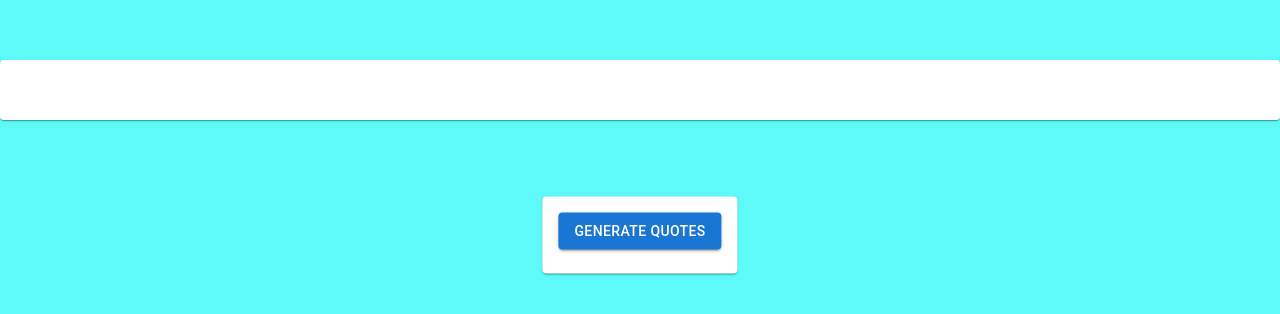
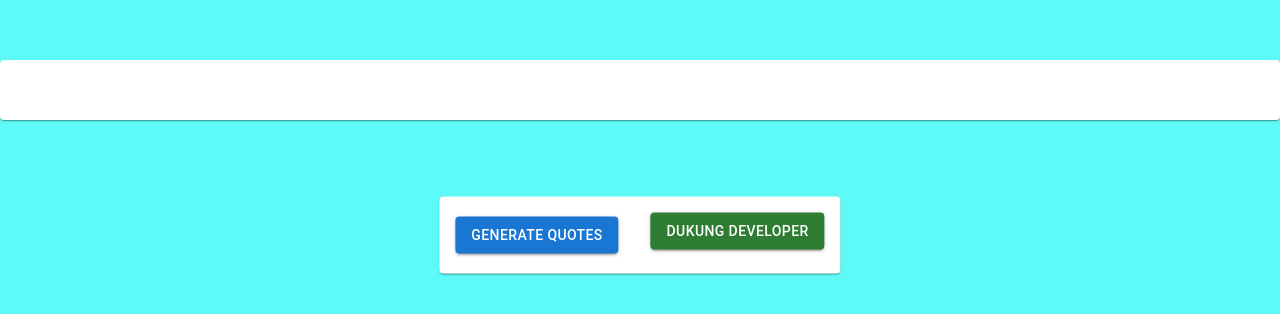
Before and after one commit to suryaa6666/reactjs-quotesgenerator, a React (Create React App) app: page / in a window 1280 px wide. Shown: the part 280-594 px from the top of the page. Built offline with nearby package versions, Linux system fonts and the light colour scheme.

Commit message:
Add donate button

```diff
--- a/src/App.js
+++ b/src/App.js
@@ -13,8 +13,12 @@ function App() {
       });
   };
 
+  const DukungDeveloper = () => {
+    window.open("http://saweria.co/suryaelidanto");
+  }
+
   return (
-    <div style={{backgroundColor: "#5EFAF7", width: "100" }}>
+    <div style={{ backgroundColor: "#5EFAF7", width: "100" }}>
       <Card
         style={{
           position: "absolute",
@@ -22,7 +26,7 @@ function App() {
           top: "50%",
           transform: "translate(-50%,-100%)",
         }}
-        sx={{ width: '100%', maxHeight: 200, overflowY: 'scroll'}}
+        sx={{ width: "100%", maxHeight: 200, overflowY: "scroll" }}
       >
         <CardContent>
           <h2> {quotes} </h2>
@@ -34,13 +38,23 @@ function App() {
           left: "50%",
           top: "50%",
           transform: "translate(-50%,100%)",
+          justifyContent: 'center',
+          alignItems: 'center',
+          flex: 1,
+          display: 'flex'
         }}
-        sx={{ maxWidth: 500 }}
+        sx={{ maxWidth: 1000 }}
       >
         <CardContent>
           <Button variant="contained" onClick={GenerateQuotes}>
             {" "}
             Generate Quotes
+          </Button>
+        </CardContent>
+        <CardContent>
+          <Button color="success" variant="contained" onClick={DukungDeveloper}>
+            {" "}
+            Dukung Developer
           </Button>
         </CardContent>
       </Card>
```
